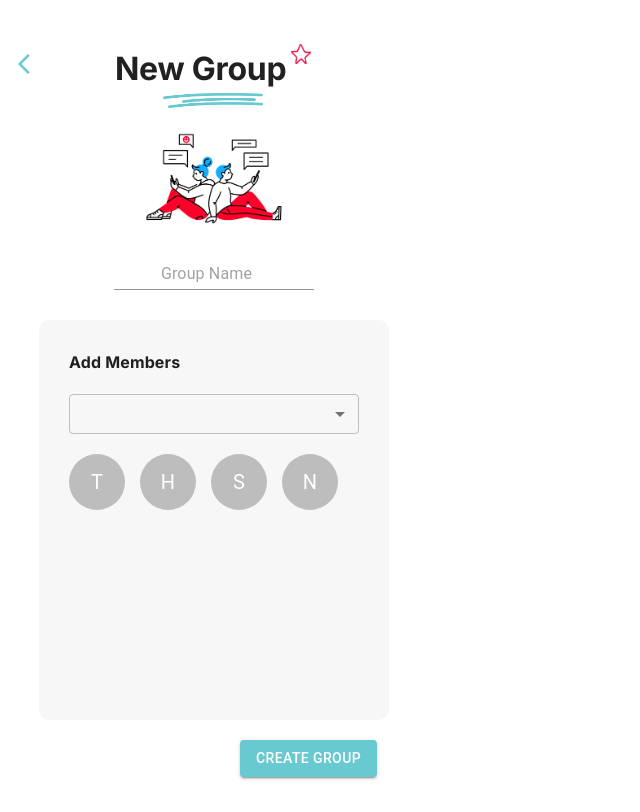
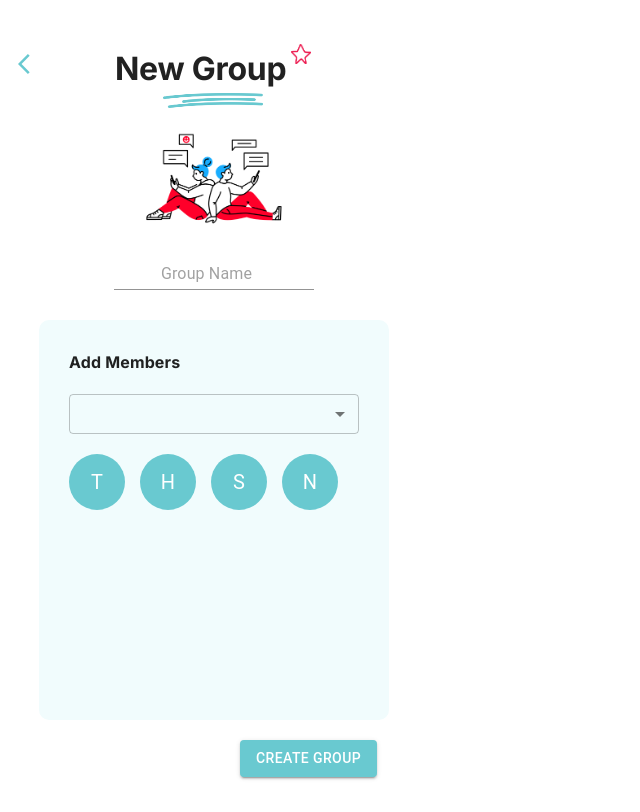
Before and after one commit to triciiaaa/4-Us, a Next.js app: page /for-us/create-group in a window 1280 px wide. Shown: the whole page, without its empty margins (0-640 px from the left). Built offline with nearby package versions, Linux system fonts and the light colour scheme.

Commit message:
updated customised theme and fixed multi select field bug

```diff
--- a/app/common/customised-theme.js
+++ b/app/common/customised-theme.js
@@ -3,6 +3,7 @@ import { createTheme } from "@mui/material/styles";
 let CustomisedTheme = createTheme({
   palette: {
     blue: {
+      light: "#F1FCFD",
       main: "#69C9D0",
       dark: "#5DB1B7",
     },
--- a/app/for-us/create-group/form.js
+++ b/app/for-us/create-group/form.js
@@ -34,7 +34,7 @@ export default function Form() {
       />
       <Stack
         sx={{
-          bgcolor: theme.palette.off_white.main,
+          bgcolor: theme.palette.blue.light,
           width: "350px",
           height: "400px",
           borderRadius: "10px",
@@ -59,10 +59,10 @@ export default function Form() {
           alignItems="center"
           gap="15px"
         >
-          <Avatar sx={{ width: 56, height: 56 }}>T</Avatar>
-          <Avatar sx={{ width: 56, height: 56 }}>H</Avatar>
-          <Avatar sx={{ width: 56, height: 56}}>S</Avatar>
-          <Avatar sx={{ width: 56, height: 56}}>N</Avatar>
+          <Avatar sx={{ width: 56, height: 56, bgcolor: theme.palette.blue.main }}>T</Avatar>
+          <Avatar sx={{ width: 56, height: 56, bgcolor: theme.palette.blue.main }}>H</Avatar>
+          <Avatar sx={{ width: 56, height: 56, bgcolor: theme.palette.blue.main }}>S</Avatar>
+          <Avatar sx={{ width: 56, height: 56, bgcolor: theme.palette.blue.main }}>N</Avatar>
         </Stack>
       </Stack>
     </Stack>
--- a/app/for-us/create-group/user-multi-select.js
+++ b/app/for-us/create-group/user-multi-select.js
@@ -60,7 +60,7 @@ export default function UserMultiSelect() {
           multiple
           value={personName}
           onChange={handleChange}
-          input={<OutlinedInput id="select-multiple-chip" label="Chip" />}
+          input={<OutlinedInput id="select-multiple-chip" />}
           renderValue={(selected) => (
             <Box sx={{ display: "flex", flexWrap: "wrap", gap: 0.5 }}>
               {selected.map((value) => (
```
